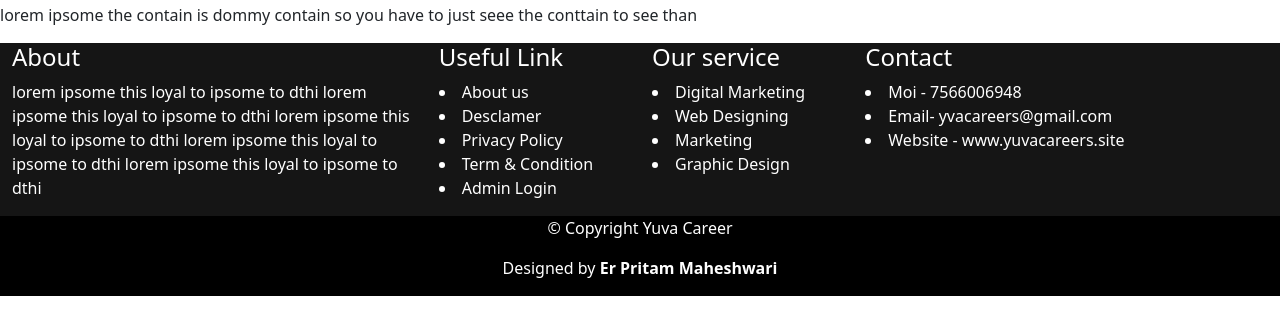
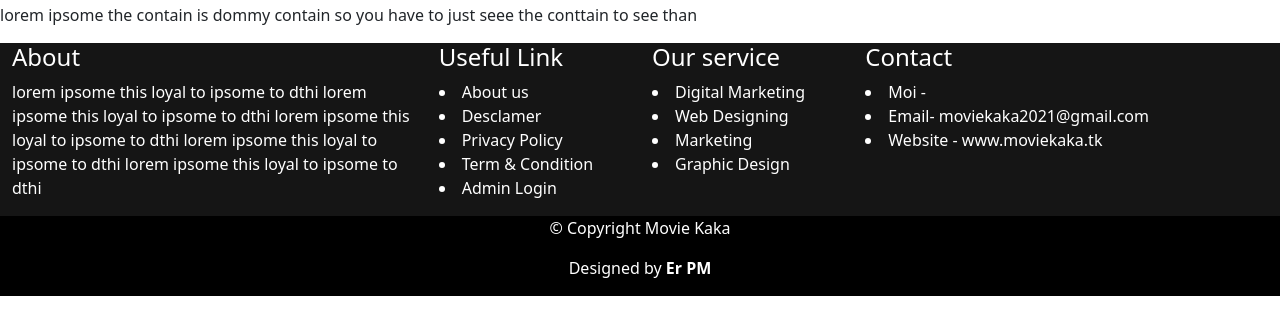
Before and after one commit to moviekaka/bollywoodmovie.github.io, a plain HTML site: page index.html in a window 1280 px wide. Shown: the part 109-444 px from the top of the page. Drawn offline with nearby package versions, Linux system fonts and the light colour scheme.

Commit message:
Update index.html

```diff
--- a/index.html
+++ b/index.html
@@ -104,17 +104,17 @@ lorem ipsome this loyal to ipsome to dthi </p>
 
 <div class="col-sm-4">
 <h4>Contact</h4>
-<li>Moi - 7566006948</li>
-<li>Email- yvacareers@gmail.com</li>
-<li>Website - www.yuvacareers.site</li>
+<li>Moi - </li>
+<li>Email- moviekaka2021@gmail.com</li>
+<li>Website - www.moviekaka.tk</li>
 </div >
 
 
 <div class="container" style="background-color:Black; height:80px">
 <div class=row>
 <div class=col-xl-12>
-<p style="text-align:center">         © Copyright  Yuva Career</p>
-<p style="text-align:center">Designed by <strong> Er Pritam Maheshwari</strong></p>
+<p style="text-align:center">         © Copyright  Movie Kaka</p>
+<p style="text-align:center">Designed by <strong> Er PM</strong></p>
 </div>
 
 
```
